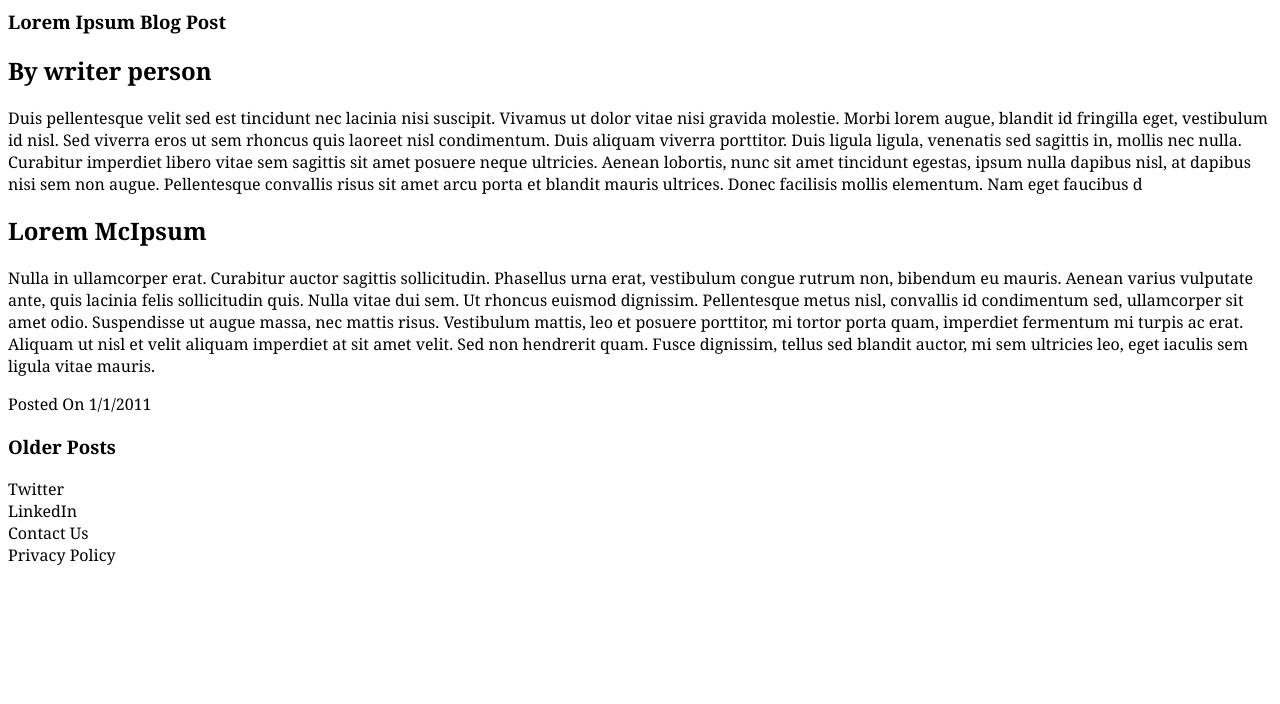
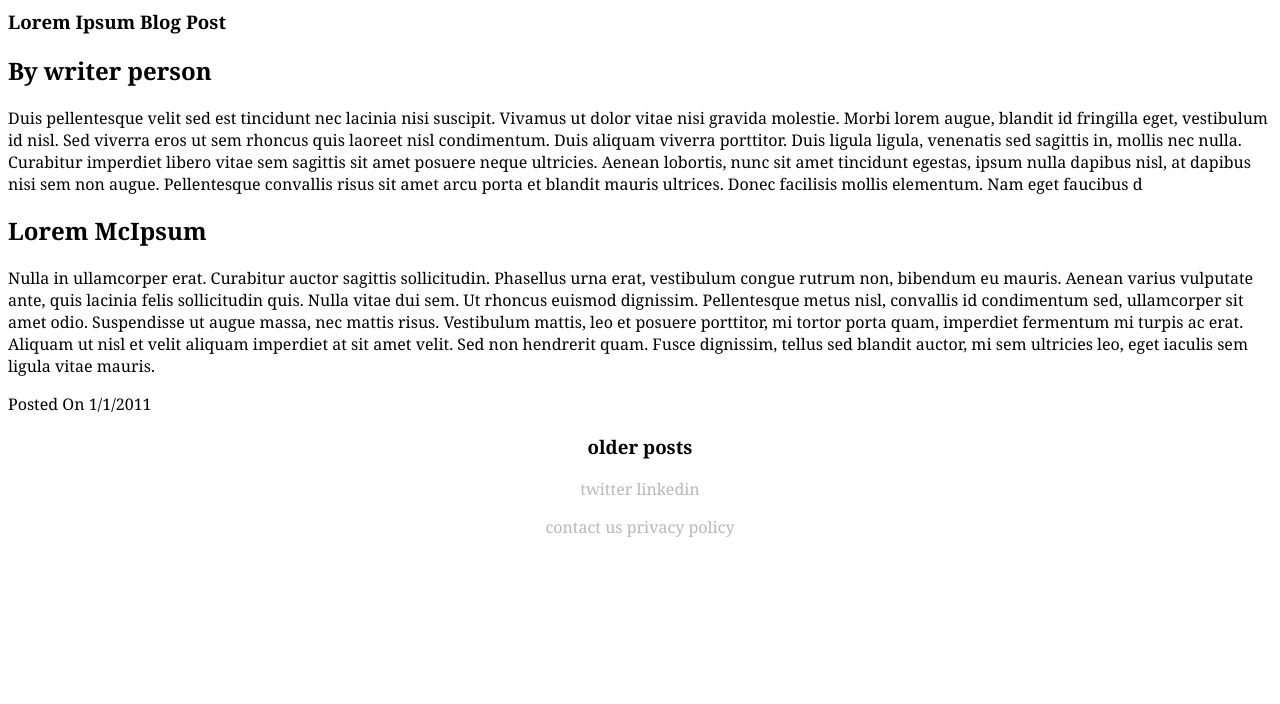
Before and after one commit to benmcbratney/benmcbratney.github.io, a plain HTML site: page blog.html in a window 1280 px wide. Shown: the part 96-800 px from the top of the page. Drawn offline with Linux system fonts and the light colour scheme.

Commit message:
link update

```diff
--- a/blog.html
+++ b/blog.html
@@ -34,19 +34,19 @@
         </footer>
       </article>
       <aside id='sidebar'>
-        <h1>Older Posts</h1>
-        <ul>
-        	<li><a href="#">Twitter</a></li>
-        	<li><a href="#">LinkedIn</a></li>
+        <h1>older posts</h1>
+        <p>
+        	<a href="#">twitter</a>
+        	<a href="#">linkedin</a>
         </ul>
       </aside>
     </section>
     <footer id='site-footer'>
       <nav id='footer-nav'>
-        <ul>
-        	<li><a href="#">Contact Us</a></li>
-        	<li><a href="#">Privacy Policy</a></li>
-        </ul>
+        <p>
+        	<a href="#">contact us</a>
+        	<a href="#">privacy policy</a>
+        </p>
       </nav>
 
     </footer>
--- a/stylesheet.css
+++ b/stylesheet.css
@@ -22,6 +22,7 @@ img{
 
 a {
 	text-decoration: none;
+	color: #B8B8B8;
 
 }
 
@@ -39,3 +40,11 @@ ul {
 	text-align: center;
 	padding-top: 30px;
 }
+
+#sidebar{
+	text-align: center;
+}
+
+#site-footer{
+	text-align: center;
+}
```
